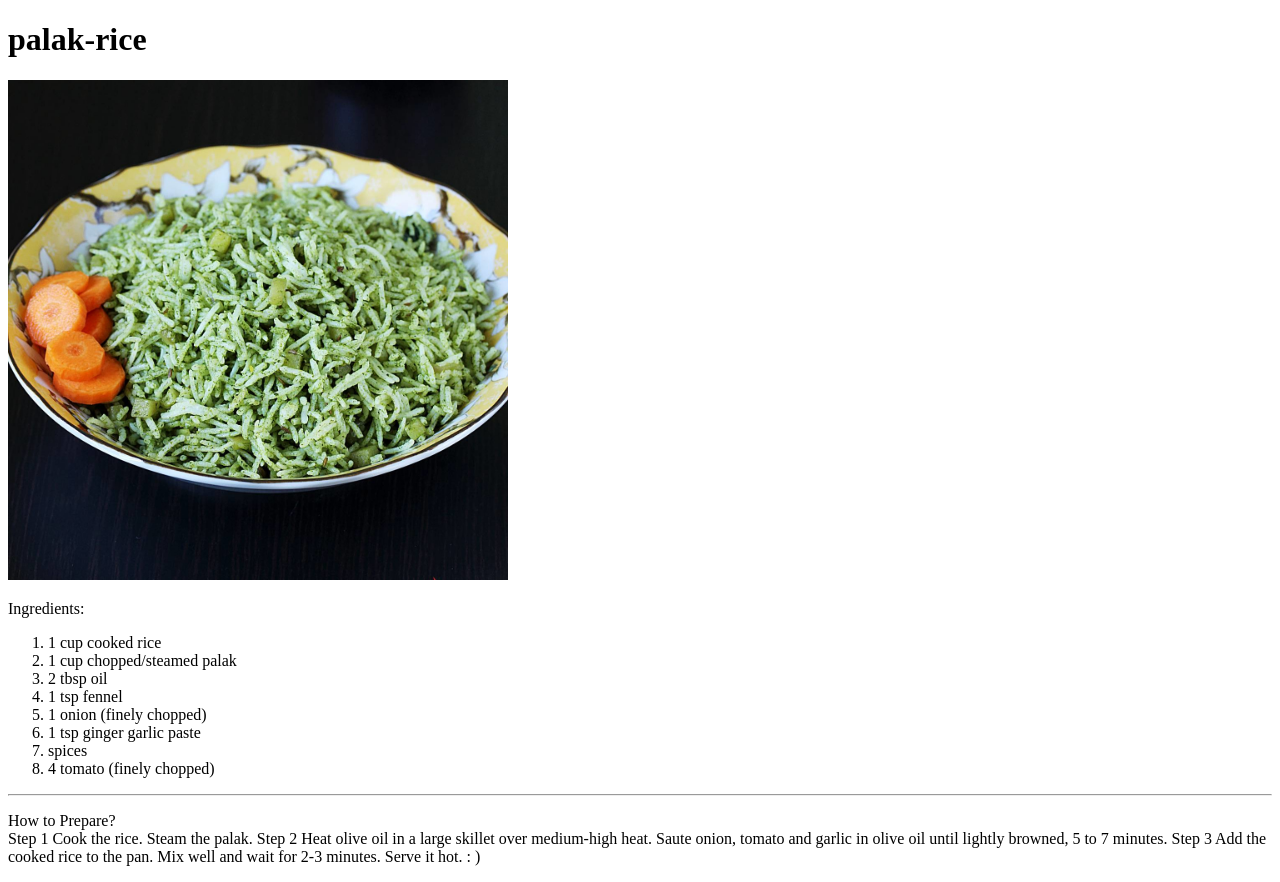
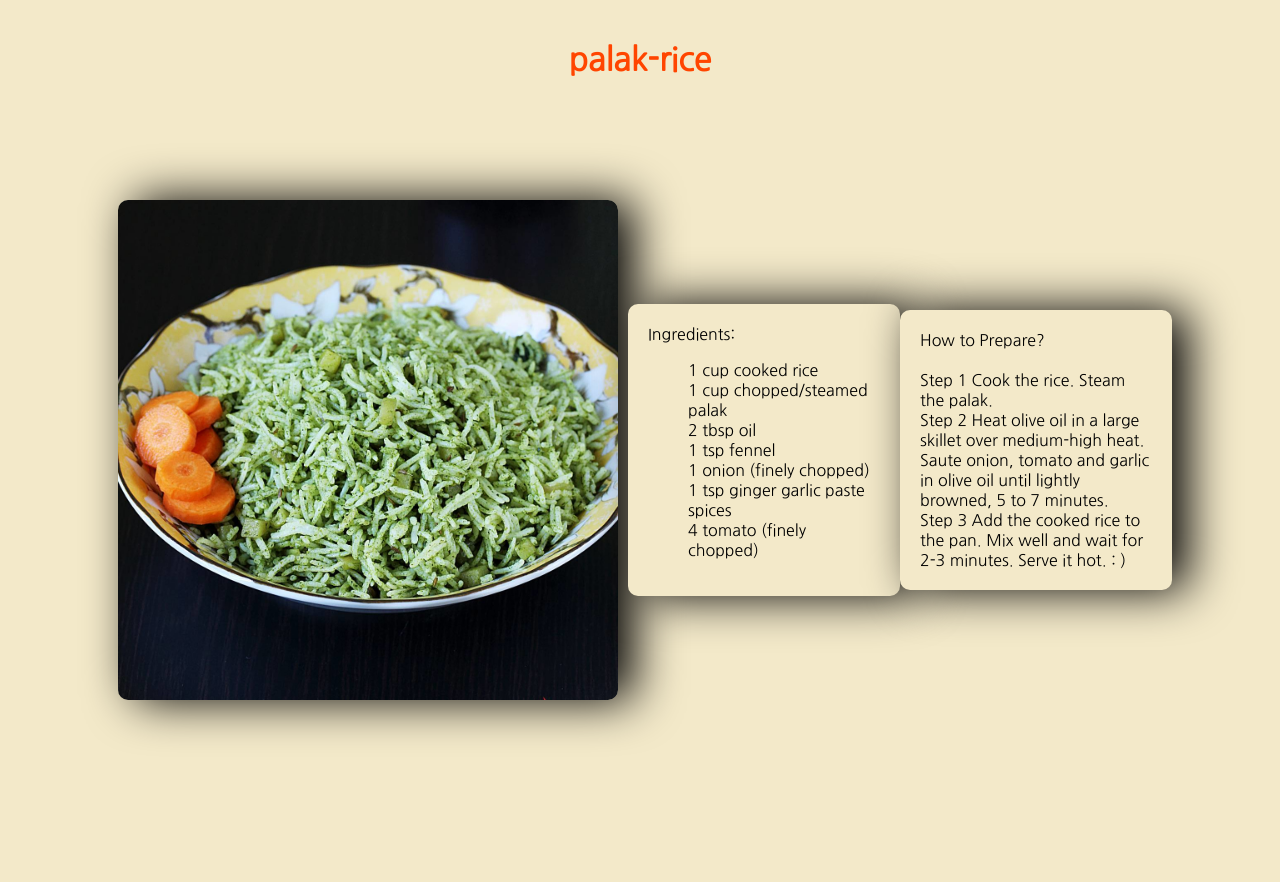
Before and after one commit to Aditi002-holo/odin-recipes, a plain HTML site: page recipes/palak-rice.html in a window 1280 px wide. After the commit the page ends 810 px from the top, so only its background shows below. Drawn offline with Linux system fonts and the light colour scheme.

Commit message:
updated css files of individual recipes

```diff
--- a/recipes/palak-rice.html
+++ b/recipes/palak-rice.html
@@ -5,17 +5,16 @@
     <meta http-equiv="X-UA-Compatible" content="IE=edge">
     <meta name="viewport" content="width=device-width, initial-scale=1.0">
     <title>palak-rice</title>
-
-    <link rel="stylesheet" href="palak-rice.css">
+    <link href="https://fonts.googleapis.com/css2?family=Nanum+Gothic&display=swap" rel="stylesheet">
+    <link rel="stylesheet" href="recipes.css">
 </head>
 <body>
     <h1 class="title">palak-rice</h1>
-
-    <img src="../images/palak-rice.jpg" alt="image" width="500px" height="500px">
-
-    <p>
-        Ingredients: <br>
-        <ol>
+    <div class="main">
+        <img class="card image" src="../images/palak-rice.jpg" alt="image" width="500px" height="500px">
+            <div class="card">
+                Ingredients:
+                <ul>
                     <li>1 cup cooked rice</li>
                     <li>1 cup chopped/steamed palak</li>
                     <li>2 tbsp oil</li>
@@ -24,18 +23,21 @@
                     <li>1 tsp ginger garlic paste</li>
                     <li>spices</li>
                     <li>4 tomato (finely chopped)</li>
-        </ol>
-    </p>
-    <hr>
-    <p> How to Prepare? <br>
+                </ul>
+            </div>
+
+            <p class="card"> How to Prepare? <br> <br>
                 Step 1
-        Cook the rice. Steam the palak.
+                Cook the rice. Steam the palak. <br>
 
                 Step 2
-        Heat olive oil in a large skillet over medium-high heat. Saute onion, tomato and garlic in olive oil until lightly browned, 5 to 7 minutes.
+                Heat olive oil in a large skillet over medium-high heat. Saute onion, tomato and garlic in olive oil until lightly browned, 5 to 7 minutes. <br>
 
                 Step 3
                 Add the cooked rice to the pan. Mix well and wait for 2-3 minutes. Serve it hot. : )
             </p>
+
+        </div>
+    </div>
 </body>
 </html>
--- /dev/null
+++ b/recipes/recipes.css
@@ -0,0 +1,53 @@
+body {
+    background-color: rgb(243, 233, 201);
+    font-family: 'Nanum Gothic', sans-serif;
+}
+
+.main {
+    display: flex;
+    justify-content: space-around;
+    align-items: center;;
+    margin: 50px;
+    padding: 50px;
+}
+
+.title {
+    border: 0px solid black;
+    border-radius: 5px;
+    color: orangered;
+    margin: 30px;
+    padding: 10px;
+    text-align: center;
+}
+
+.flex-card {
+    display: flex;
+    width: 500px;
+    height: auto;
+    background: #fff;
+    margin: 16px auto;
+}
+
+.card {
+    height: auto;
+    width: 500px;
+    background-color: #fff;
+    border-radius: 10px;
+    box-shadow: 1rem 0 3rem #000;
+    /* margin-left: -50px; */
+    transition: 0.4s ease-out;
+    position: relative;
+    left: 0px;
+    padding: 20px;
+    background-color: rgb(243, 233, 201);
+  }
+
+.card.image {
+    padding: 0;
+    margin: 10px;
+}
+
+ul {
+    list-style-type: none;
+    display: block;
+}
```
Also changed, not shown: recipes/pink-pasta.html (+16 -11 lines), recipes/tomato-curry.html (+1 -1 lines), recipes/pink-pasta.css (deleted). Lines whose indentation alone changed are shown as unchanged.
